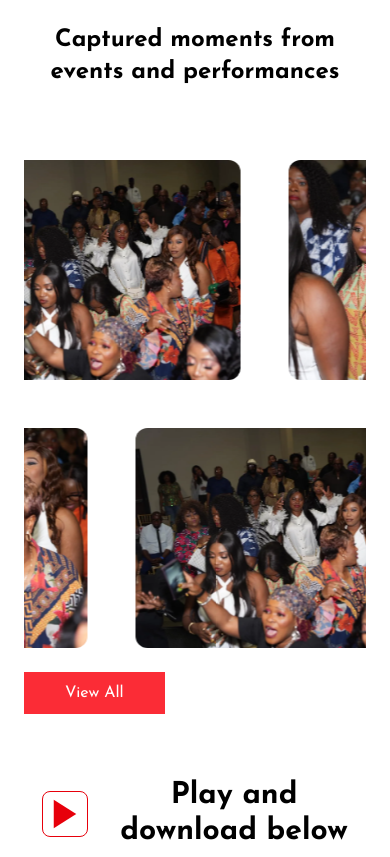
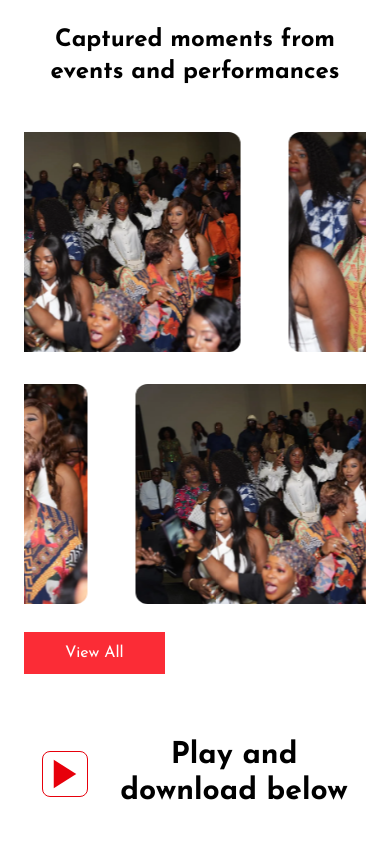
Before and after one commit to Oluwadunsindavid/isegunjohnsonclone, a React (Vite) app: page / in a window 390 px wide. Shown: the part 3760-4617 px from the top of the page. Built offline with nearby package versions, Linux system fonts and the light colour scheme.

Commit message:
`Fixed gallery slider layout and added custom CSS to index.css to eradicate vertical gaps and enforce fixed width on mobile`

```diff
--- a/src/components/HomeComp/Gallery.jsx
+++ b/src/components/HomeComp/Gallery.jsx
@@ -71,9 +71,10 @@ const PauseOnHover = () => {
       </p>
 
       {/* TOP SLIDER → Left to Right */}
-      <Slider {...baseSettings} rtl={false}>
+      <Slider {...baseSettings} rtl={false} className="custom-slider">
+        {/* The className="custom-slider" helps eradicate the wide vertical gap created by the react slick itself. IT CODES ARE IN THE INDEX.CSS */}
         {images.map((src, index) => (
-          <div key={index} className="px-6 py-10">
+          <div key={index} className="px-6 md:py-10">
             <div className="w-[280px] h-[220px]">
               {/* 🔥 FIXED SIZE */}
               <img
@@ -86,7 +87,9 @@ const PauseOnHover = () => {
       </Slider>
 
       {/* BOTTOM SLIDER → Right to Left */}
-      <Slider {...baseSettings} rtl={true}>
+      <div className="slider-container mx-auto overflow-hidden mt-2">
+        {/* The className="custom-slider" helps eradicate the wide vertical gap created by the react slick itself. IT CODES ARE IN THE INDEX.CSS */}
+        <Slider {...baseSettings} rtl={true} className="custom-slider">
           {images.map((src, index) => (
             <div key={index} className="px-6">
               <div className="w-[280px] h-[220px]">
@@ -99,6 +102,7 @@ const PauseOnHover = () => {
             </div>
           ))}
         </Slider>
+      </div>
 
       <Link
         to="/events"
--- a/src/index.css
+++ b/src/index.css
@@ -28,3 +28,24 @@ body {
     opacity: 1;
   }
 }
+
+
+
+/* Fix gaps and force fixed width on mobile */
+.custom-slider .slick-track {
+  display: flex !important;
+  align-items: center;  /* vertically center items */
+}
+
+.custom-slider .slick-slide {
+  display: flex !important;
+  justify-content: center; /* center the slide content */
+  margin: 0 !important; /* remove extra margin added by slick */
+  padding: 12px 0 4px 0 !important;
+  height: auto !important;
+}
+
+/* Optional: prevent overflow issues on mobile */
+.custom-slider {
+  overflow: hidden !important;
+}
```
Lines whose indentation alone changed are shown as unchanged.
